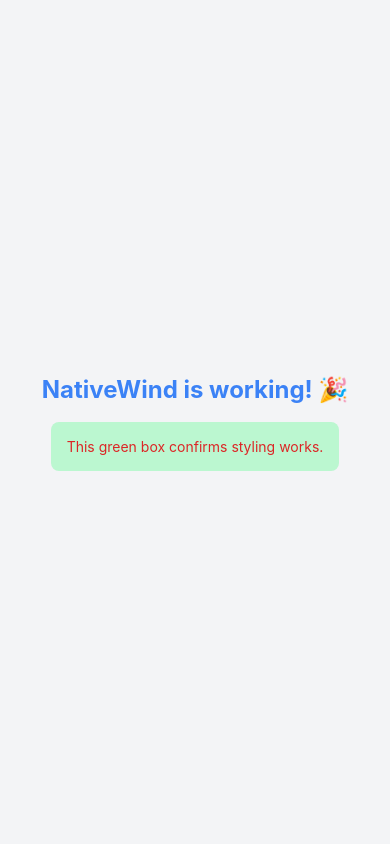
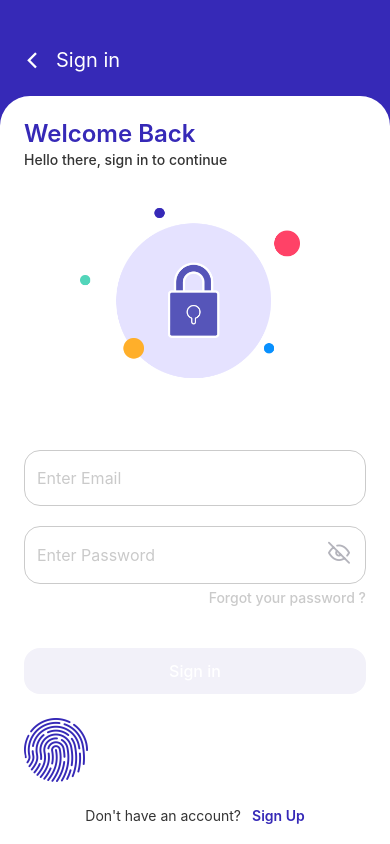
Before and after one commit to zainkhokhar1/i-Bank-React-Native, a React Native app: screen / in a window 390 px wide. Built offline with nearby package versions, Linux system fonts and the light colour scheme.

Commit message:
Sign in page Created

```diff
--- a/App.jsx
+++ b/App.jsx
@@ -1,18 +1,15 @@
 import "./global.css";
 import { StatusBar } from 'expo-status-bar';
 import { Text, View } from 'react-native';
+import Login from "./src/screens/Login";
 
 export default function App() {
   return (
-    <View className="flex-1 justify-center items-center bg-gray-100">
-      <Text className="text-blue-500 text-2xl font-bold">
-        NativeWind is working! 🎉
-      </Text>
-      <View className="mt-4 p-4 bg-green-200 rounded-lg">
-        <Text className="text-red-600">
-          This green box confirms styling works.
-        </Text>
-      </View>
+    <View className="flex-1">
+      <StatusBar
+        style="light"
+      />
+      <Login />
     </View>
   );
 }
--- a/babel.config.js
+++ b/babel.config.js
@@ -5,6 +5,5 @@
       ["babel-preset-expo", { jsxImportSource: "nativewind" }],
       "nativewind/babel"
     ],
-    plugins: ["react-native-reanimated/plugin"],
   };
 };
--- a/package.json
+++ b/package.json
@@ -3,7 +3,7 @@
   "version": "1.0.0",
   "main": "index.js",
   "scripts": {
-    "start": "expo start",
+    "start": "npx expo start ",
     "android": "expo start --android",
     "ios": "expo start --ios",
     "web": "expo start --web"
--- a/src/screens/Login.jsx
+++ b/src/screens/Login.jsx
@@ -1,12 +1,144 @@
-import { View, Text } from 'react-native'
-import React from 'react'
+import { View, Text, Image, TextInput, TouchableOpacity, Alert } from 'react-native';
+import Fontisto from '@expo/vector-icons/Fontisto';
+import Feather from '@expo/vector-icons/Feather';
+import { useState } from 'react';
+import { ScrollView } from 'react-native';
 
 const Login = () => {
-  return (
-    <View>
-      <Text>Login</Text>
-    </View>
-  )
+
+    const [hide, setHide] = useState(true);
+    const [data, setData] = useState({
+        email: '',
+        password: ''
+    });
+
+    const handleInputs = (field, text) => {
+        setData(prevData => (
+            {
+                ...prevData,
+                [field]: text
+            }
+        ));
+    }
+
+    const handleSubmitData = () => {
+        if (!(data.email && data.password)) return;
+        alert(JSON.stringify(data));
+    }
+
+    return (
+        <View
+            className="bg-[#3629B7] flex-1 pt-10"
+        >
+
+            {/* Return and title btn */}
+            <View className="h-10 flex flex-row w-full items-center gap-4 px-6 mb-4">
+                <Fontisto name="angle-left" size={16} color="white" />
+                <Text className="semibold text-white text-xl">
+                    Sign in
+                </Text>
+            </View>
+
+            {/* Main container */}
+
+            <ScrollView className="bg-white flex-1 rounded-tl-[30px] rounded-tr-[30px]">
+
+                {/* Inner container */}
+                <View className="pt-6 pl-6">
+                    <Text className="text-[#3629B7] font-semibold text-2xl leading-7">
+                        Welcome Back
+                    </Text>
+
+                    <Text className="text-[#343434] font-medium leading-4 text-sm pt-1">
+                        Hello there, sign in to continue
+                    </Text>
+
+                </View>
+
+                {/* Illustration container */}
+                <View className="w-fit mx-20 my-10 items-center">
+                    <Image
+                        source={require('../../assets/login-image.png')}
+                        className="object-contain w-[220px] h-[170px]"
+                    />
+                </View>
+
+                {/* Input fields container */}
+                <View className="flex-1 pt-8 px-6 ">
+
+                    <View className="gap-5">
+
+                        <TextInput inputMode='email'
+                            value={data.email}
+                            onChangeText={(text) => { handleInputs('email', text) }}
+                            placeholderTextColor={'#CACACA'}
+                            className=" text-medium text-base border-[#CBCBCB] border-[1px] h-14 w-full rounded-2xl px-3"
+                            placeholder='Enter Email'
+                        />
+                        <View className="relative w-full h-auto border-[#CBCBCB] border-[1px] rounded-2xl">
+                            <TextInput
+                                value={data.password}
+                                onChangeText={(text) => { handleInputs('password', text) }}
+                                secureTextEntry={hide}
+                                autoCorrect={false}
+                                placeholderTextColor={'#CACACA'}
+                                autoCapitalize='none'
+                                className="text-base h-14 w-10/12 px-3"
+                                placeholder='Enter Password'
+                            />
+                            {/* icon shown here */}
+
+                            <Feather name={hide ? 'eye-off' : 'eye'}
+                                className="absolute right-[15px] top-[14px]"
+                                size={22} color='#B4B4BC'
+                                onPress={() => setHide(!hide)}
+                            />
+                        </View>
+
+                    </View>
+
+                    <Text
+                        style={{ textAlign: 'right' }} //because nativeWind not working for this one
+                        className="text-[#CACACA] font-medium text-sm pt-1">
+                        Forgot your password ?
+                    </Text>
+
+                    {/* Sign in btn */}
+                    <TouchableOpacity
+                        onPress={handleSubmitData}
+                        activeOpacity={data.email && data.password ? 0.8 : 1}
+                        className={`${data.email && data.password ? 'bg-[#3629B7]' : 'bg-[#F2F1F9]'} flex items-center justify-center w-full h-[46px] rounded-2xl mt-10 mb-6`}>
+                        < Text className="font-medium text-base text-white leading-6">
+                            Sign in
+                        </Text>
+                    </TouchableOpacity>
+
+                    {/* FingerPrint container */}
+                    <View className="w-fit items-center">
+                        <Image
+                            source={require('../../assets/Fingerprint.png')}
+                            className="object-contain w-[64px] h-[64px]"
+                        />
+                    </View>
+
+                    {/* Signup Container */}
+                    <View className="flex items-center justify-center flex-row gap-[11px] mt-6 mb-12">
+                        <Text className="text-sm text-[#343434]">
+                            Don't have an account?
+                        </Text>
+                        <Text className="text-[#3629B7] font-semibold text-sm leading-4">
+                            Sign Up
+                        </Text>
+                    </View>
+
+                </View>
+
+
+
+            </ScrollView>
+
+        </View >
+    )
 }
 
 export default Login;
--- a/tailwind.config.js
+++ b/tailwind.config.js
@@ -1,6 +1,6 @@
 /** @type {import('tailwindcss').Config} */
 module.exports = {
-  content: ["./App.{js,jsx,ts,tsx}", "./components/**/*.{js,jsx,ts,tsx}"],
+  content: ["./App.{js,jsx,ts,tsx}", "./components/**/*.{js,jsx,ts,tsx}","./src/**/*.{js,jsx,ts,tsx}"],
   presets: [require("nativewind/preset")],
   theme: { extend: {} },
   plugins: [],
```
Also changed, not shown: assets/Fingerprint.png (added), assets/login-image.png (added).
